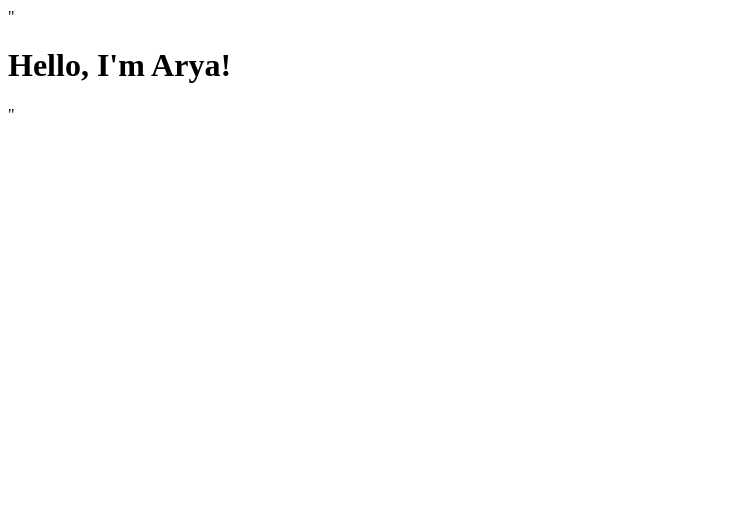
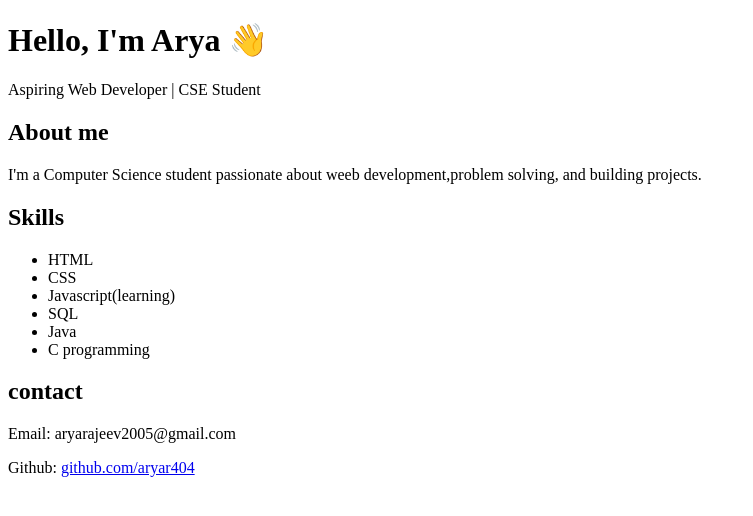
Before and after one commit to aryar404/portfolio, a plain HTML site: page index.html in a window 1280 px wide. Shown: the whole page, without its empty margins (0-753 px from the left). Drawn offline with Linux system fonts and the light colour scheme.

Commit message:
Added first version of portfolio website

```diff
--- a/index.html
+++ b/index.html
@@ -1 +1,38 @@
-"<!DOCTYPE html><html><head><title>My Portfolio</title></head><body><h1>Hello, I'm Arya!</h1></body></html>"
+<!DOCTYPE html>
+<html lang="en">
+    <head>
+        <meta charset="UTF-8">
+        <meta name="viewport" content="width=device-width, initial-scale=1.0">
+        <title>Arya's Portfolio</title>
+        <link rel="stylesheet" href="style.css">
+    </head>
+    <body>
+        <header>
+            <h1>Hello, I'm Arya 👋</h1>
+            <p>Aspiring Web Developer | CSE Student</p>
+          </header>
+          <section id="about">
+            <h2>About me</h2>
+            <p>I'm a Computer Science student passionate about weeb development,problem solving, and building projects.</p>
+
+          </section>
+          <section id="skills">
+            <h2>Skills</h2>
+<!-- #region --><ul>
+    <li>HTML</li>
+    <li>CSS</li>
+    <li>Javascript(learning)</li>
+    <li>SQL</li>
+    <li>Java</li>
+    <li>C programming</li>
+</ul>
+          </section>
+          <section id="contact">
+            <h2>
+                contact
+            </h2>
+            <p>Email: aryarajeev2005@gmail.com</p>
+            <p>Github: <a href="https://github.com/aryar404">github.com/aryar404</a></p>
+          </section>
+    </body>
+    </html>
```
